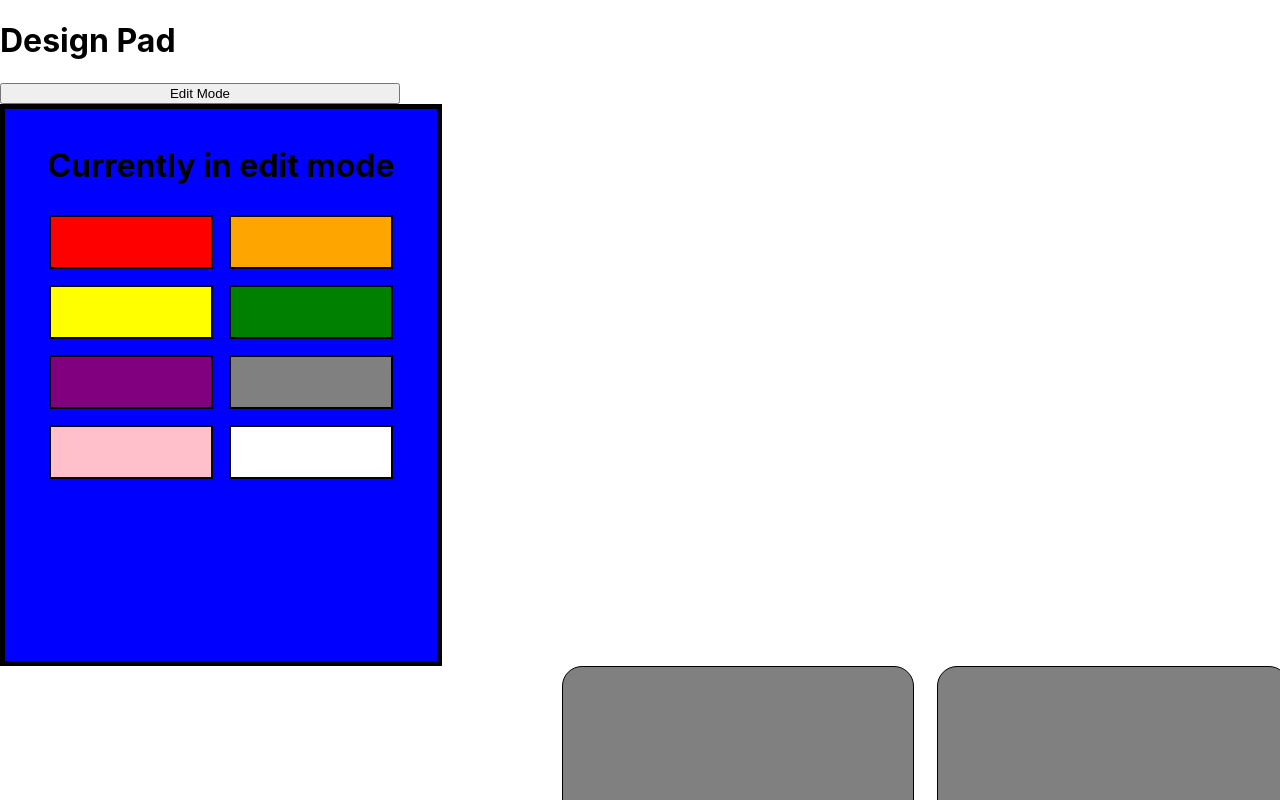
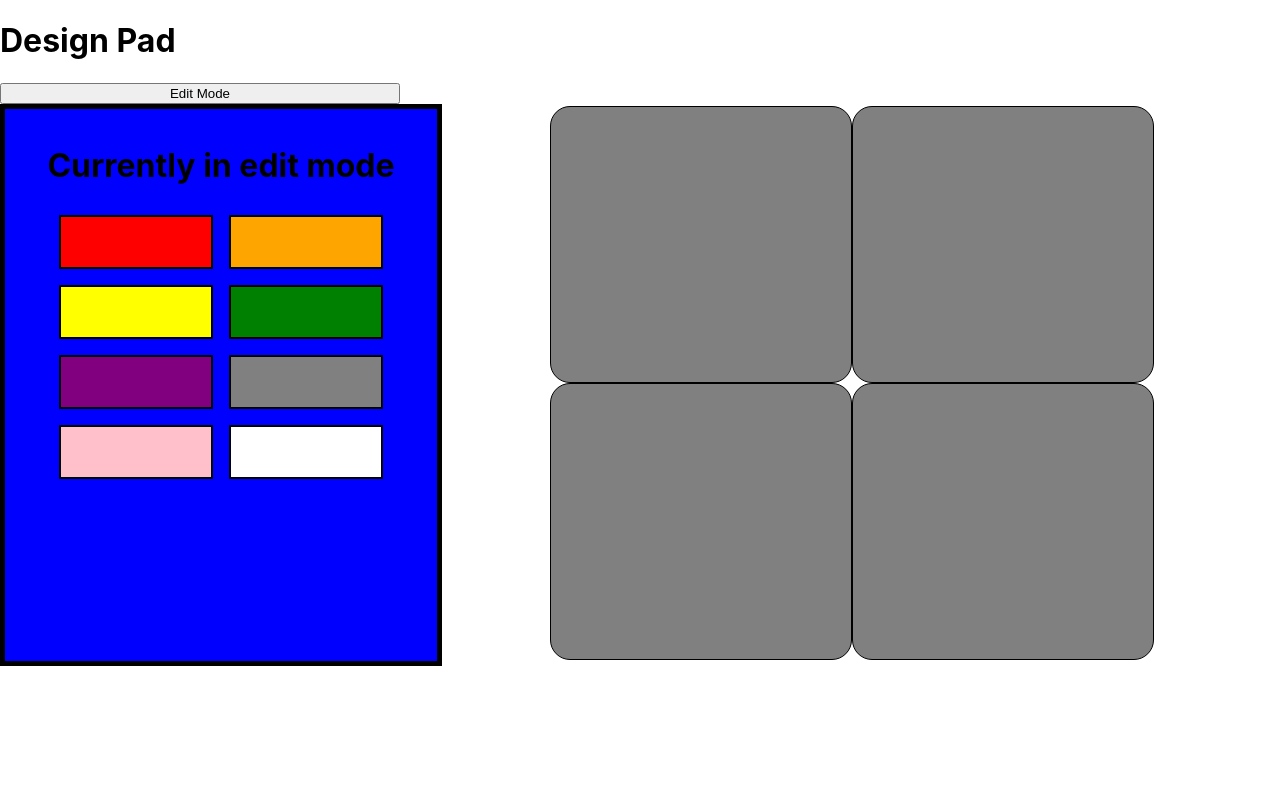
Before and after one commit to 464squad/design-pad, a React (Create React App) app: page / in a window 1280 px wide. Shown: the top 800 px of the page. Built offline with nearby package versions, Linux system fonts and the light colour scheme.

Commit message:
fixed css

```diff
--- a/src/App.js
+++ b/src/App.js
@@ -12,8 +12,8 @@ function App() {
     <div className="App">
 
       <h1>Design Pad</h1>
-        <PadInput />
-        <DesignBoard/>
+       <div> <PadInput /></div>
+        <div><DesignBoard/></div>
 
 
 
--- a/src/components/DesignBoard.js
+++ b/src/components/DesignBoard.js
@@ -3,13 +3,16 @@ import "./DesignPad";
 import DesignPad from "./DesignPad";
 
 class DesignBoard extends React.Component {
+
   render() {
     return (
+
       <div className="pad-container">
         <DesignPad />
         <DesignPad />
         <DesignPad />
         <DesignPad />
+
       </div>
     );
   }
--- a/src/components/PadInput.js
+++ b/src/components/PadInput.js
@@ -24,7 +24,7 @@ const PadInput = () => {
            <button onClick={isEdit} style={{width:"400px"}}>Edit Mode</button>
            <div className="PadInput-Container">
 
-            <div className='PadInput' style={{ backgroundColor: 'blue' }}>
+            <div className='PadInput' style={{ backgroundColor: 'blue'}}>
             <h1> Currently in edit mode </h1>
             {/* map over the list of colors and render them */}
             {colors.map((color) => (
--- a/src/style/DesignPad.css
+++ b/src/style/DesignPad.css
@@ -1,18 +1,21 @@
 .pad-container {
     display: flex;
     flex-wrap: wrap;
-    justify-content: space-around;
+    justify-content: flex;
     background-color: transparent;
     width: 750px;
     margin-left: 550px;
+    margin-top: -560px;
+
   }
 
   .pad {
     display: flex;
-    width: 350px;
+    width: 300px;
     height: 275px;
     border-radius: 20px;
     border: thin solid black;
     align-items: right;
     justify-content: right;
+
   }
--- a/src/style/PadButton.css
+++ b/src/style/PadButton.css
@@ -1,5 +1,6 @@
+
 .PadButton {
-    width: 160px;
+    width: 150px;
     height: 50px;
 
     background-color: #ccc;
@@ -12,3 +13,13 @@
   .PadButton-text {
     font-size: 32px;
   }
+  section {
+    float: left;
+    margin: 0 1.5%;
+    width: 63%;
+  }
+  aside {
+    float: right;
+    margin: 0 1.5%;
+    width: 30%;
+  }
```
Also changed, not shown: 1 other file (tests, documents, lock files or other folders).
